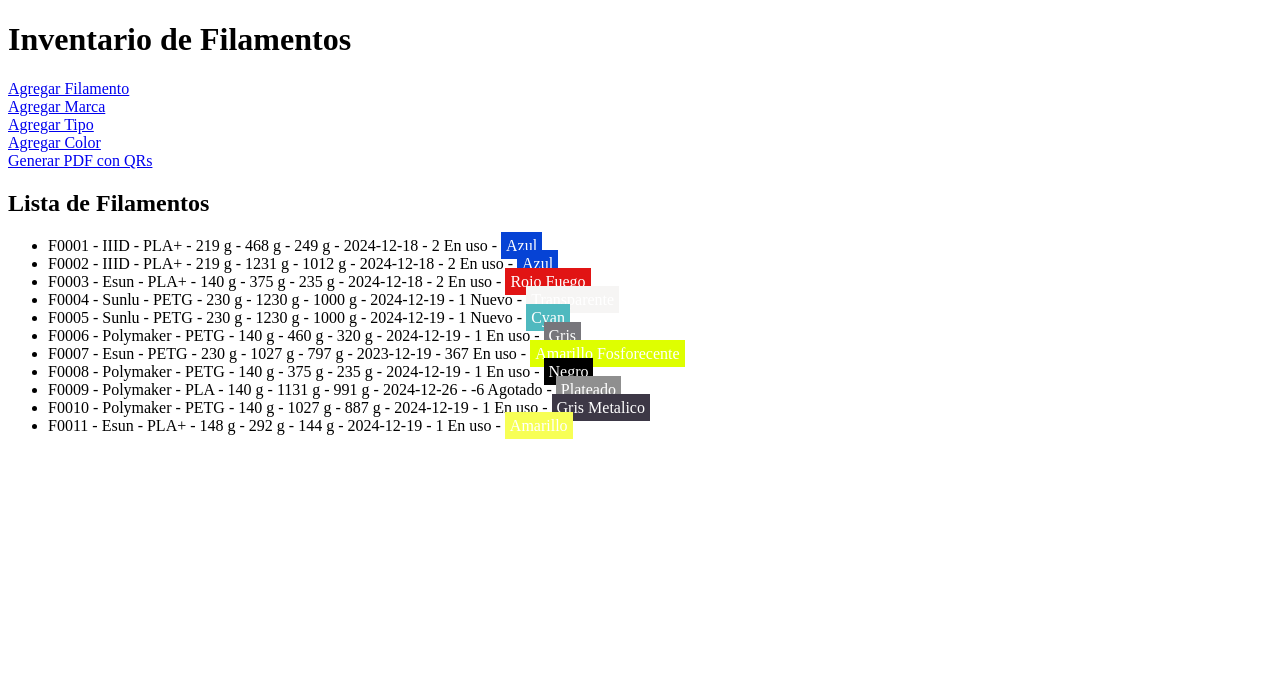
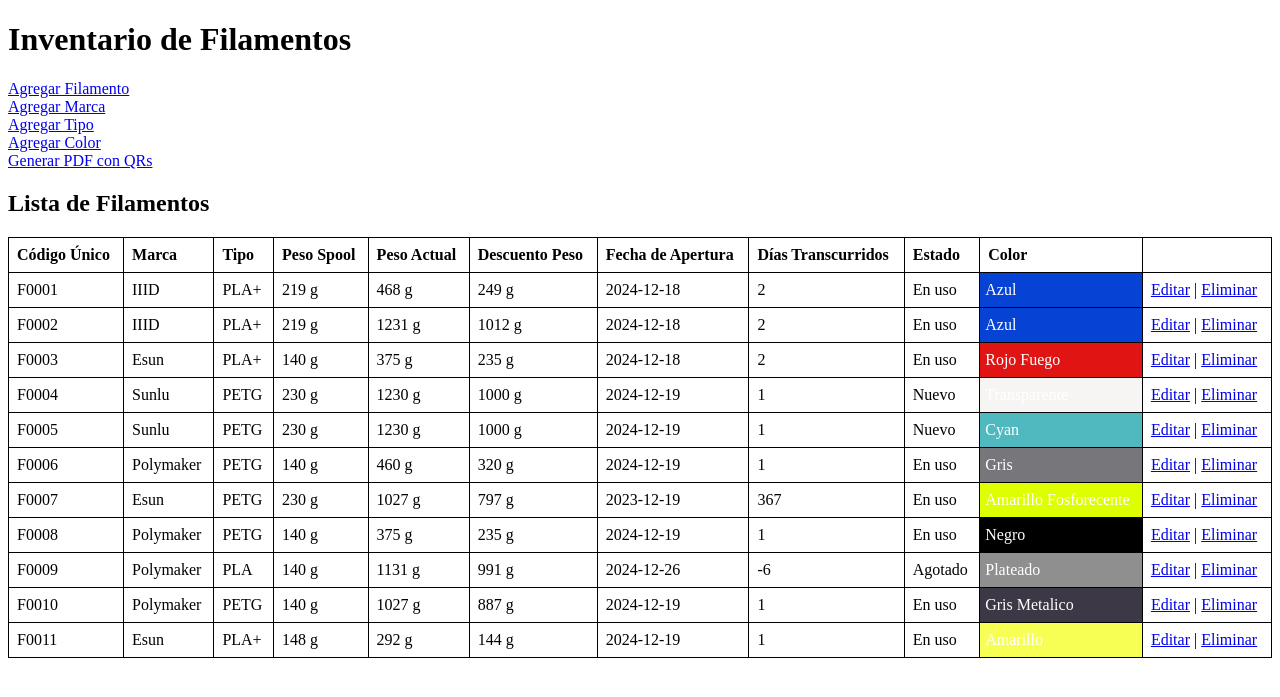
Before and after one commit to Adbeor/3D_Inventory, a Flask app: page / in a window 1280 px wide. Shown: the top 697 px of the page. Run offline with Flask 3, Linux system fonts and the light colour scheme; data comes from the database, SQL or seed files in the repository; both versions use the stored data as it was after the commit.

Commit message:
funcional2

```diff
--- a/app.py
+++ b/app.py
@@ -143,9 +143,11 @@ def edit_filamento(id):
     if not filamento:
         return redirect(url_for('index'))
     if request.method == 'POST':
-        filamento.marca_id = request.form['marca']
-        filamento.tipo_id = request.form['tipo']
-        filamento.color_id = request.form['color']
+        filamento.estado = request.form['estado']
+        filamento.peso_actual = request.form['peso_actual']
+        filamento.peso_spool = request.form['peso_spool']
+        fecha_str = request.form['fecha_apertura']
+        filamento.fecha_apertura = datetime.strptime(fecha_str, '%Y-%m-%d').date()
         db.session.commit()
         return redirect(url_for('index'))
     return render_template('edit.html', filamento=filamento, marcas=marcas, tipos=tipos, colores=colores)
@@ -160,23 +162,25 @@ def delete_filamento(id):
 
 @app.route('/add_marca', methods=['GET', 'POST'])
 def add_marca():
+    marcas = Marca.query.all()
     if request.method == 'POST':
         nombre = request.form['nombre']
         nueva_marca = Marca(nombre=nombre)
         db.session.add(nueva_marca)
         db.session.commit()
         return redirect(url_for('index'))
-    return render_template('add_marca.html')
+    return render_template('add_marca.html',marcas = marcas)
 
 @app.route('/add_tipo', methods=['GET', 'POST'])
 def add_tipo():
+    tipos = Tipo.query.all()
     if request.method == 'POST':
         nombre = request.form['nombre']
         nuevo_tipo = Tipo(nombre=nombre)
         db.session.add(nuevo_tipo)
         db.session.commit()
         return redirect(url_for('index'))
-    return render_template('add_tipo.html')
+    return render_template('add_tipo.html',tipos = tipos)
 
 @app.route('/add_color', methods=['GET', 'POST'])
 def add_color():
--- a/templates/add_marca.html
+++ b/templates/add_marca.html
@@ -13,5 +13,11 @@
         <br>
         <input type="submit" value="Agregar Marca">
     </form>
+
+    <h2> Marcas: </h2>
+    {% for marca in marcas %}
+    <li> {{marca.nombre}}
+
+    {% endfor %}
 </body>
 </html>
--- a/templates/add_tipo.html
+++ b/templates/add_tipo.html
@@ -13,5 +13,10 @@
         <br>
         <input type="submit" value="Agregar Tipo">
     </form>
+    <h2> Tipos: </h2>
+    {% for tipo in tipos %}
+    <li> {{tipo.nombre}}
+
+    {% endfor %}
 </body>
 </html>
--- a/templates/index.html
+++ b/templates/index.html
@@ -4,6 +4,19 @@
     <meta charset="UTF-8">
     <meta name="viewport" content="width=device-width, initial-scale=1.0">
     <title>Inventario de Filamentos</title>
+    <style>
+        table {
+            width: 100%;
+            border-collapse: collapse;
+        }
+        table, th, td {
+            border: 1px solid black;
+        }
+        th, td {
+            padding: 8px;
+            text-align: left;
+        }
+    </style>
 </head>
 <body>
     <h1>Inventario de Filamentos</h1>
@@ -18,23 +31,44 @@
     <a href="{{ url_for('generate_qr_pdf') }}">Generar PDF con QRs</a>
 
     <h2>Lista de Filamentos</h2>
-    <ul>
-        {% for filamento in filamentos %}
-              {% set dias_transcurridos = (fecha_hoy - filamento.fecha_apertura).days %}
-            <li>
-                {{ filamento.codigo_unico }} -
-                {{ filamento.marca.nombre }} -
-                {{ filamento.tipo.nombre }} -
-                {{ filamento.peso_spool }} g -
-                {{ filamento.peso_actual }} g -
-                {{ filamento.peso_actual - filamento.peso_spool}} g -
-                {{ filamento.fecha_apertura }} -
-                {{ dias_transcurridos }}
-                {{ filamento.estado }} -
-                <span style="background-color: {{ filamento.color.hex_color }}; padding: 5px; color: white;">
-                    {{ filamento.color.nombre }}                </span>
-            </li>
-        {% endfor %}
-    </ul>
+    <table>
+        <thead>
+            <tr>
+                <th>Código Único</th>
+                <th>Marca</th>
+                <th>Tipo</th>
+                <th>Peso Spool</th>
+                <th>Peso Actual</th>
+                <th>Descuento Peso</th>
+                <th>Fecha de Apertura</th>
+                <th>Días Transcurridos</th>
+                <th>Estado</th>
+                <th>Color</th>
+            </tr>
+        </thead>
+        <tbody>
+            {% for filamento in filamentos %}
+                {% set dias_transcurridos = (fecha_hoy - filamento.fecha_apertura).days %}
+                <tr>
+                    <td>{{ filamento.codigo_unico }}</td>
+                    <td>{{ filamento.marca.nombre }}</td>
+                    <td>{{ filamento.tipo.nombre }}</td>
+                    <td>{{ filamento.peso_spool }} g</td>
+                    <td>{{ filamento.peso_actual }} g</td>
+                    <td>{{ filamento.peso_actual - filamento.peso_spool }} g</td>
+                    <td>{{ filamento.fecha_apertura }}</td>
+                    <td>{{ dias_transcurridos }}</td>
+                    <td>{{ filamento.estado }}</td>
+                    <td style="background-color: {{ filamento.color.hex_color }}; color: white; padding: 5px;">
+                        {{ filamento.color.nombre }}
+                    </td>
+<td>
+                        <a href="{{ url_for('edit_filamento', id=filamento.id) }}">Editar</a> |
+                        <a href="{{ url_for('delete_filamento', id=filamento.id) }}" onclick="return confirm('¿Estás seguro de que quieres eliminar este filamento?');">Eliminar</a>
+                    </td>
+                </tr>
+            {% endfor %}
+        </tbody>
+    </table>
 </body>
 </html>
```
Also changed, not shown: templates/edit.html (+35 -21 lines), instance/filamentos.db, 2 other files.
